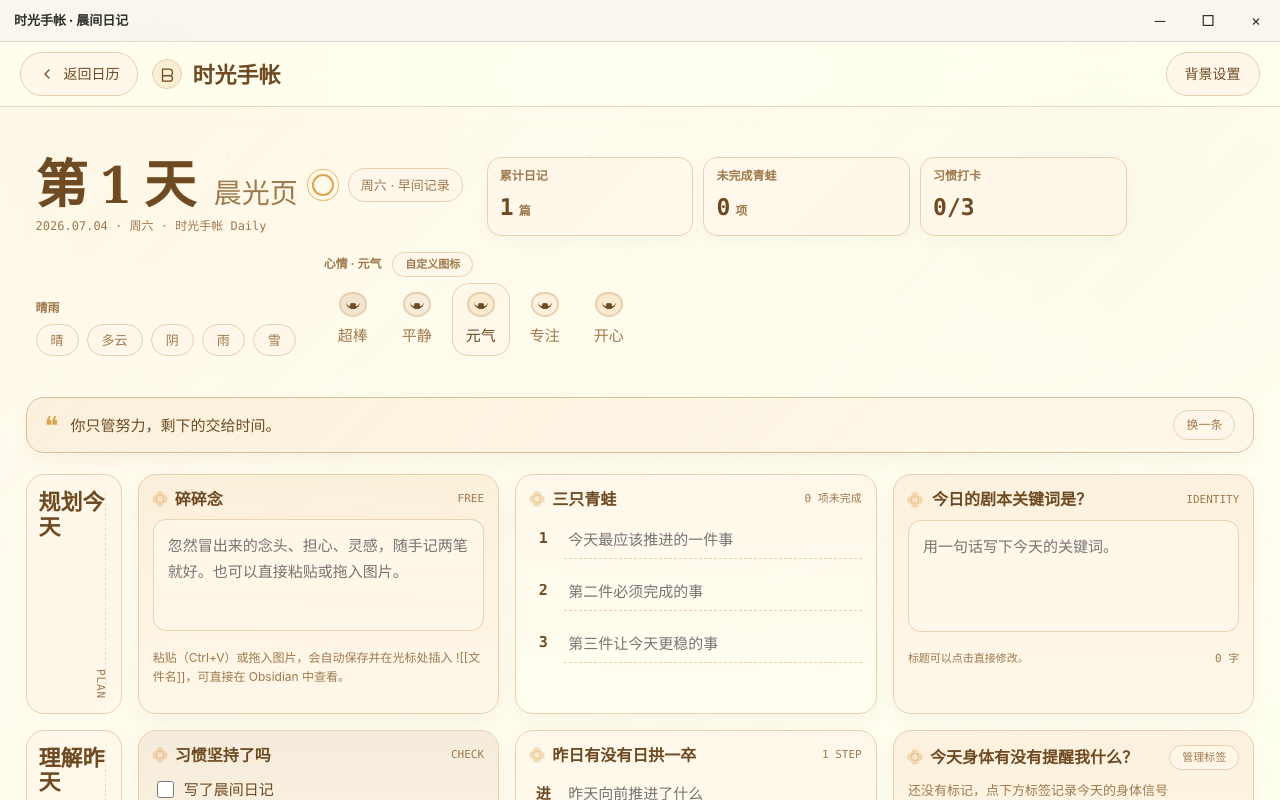
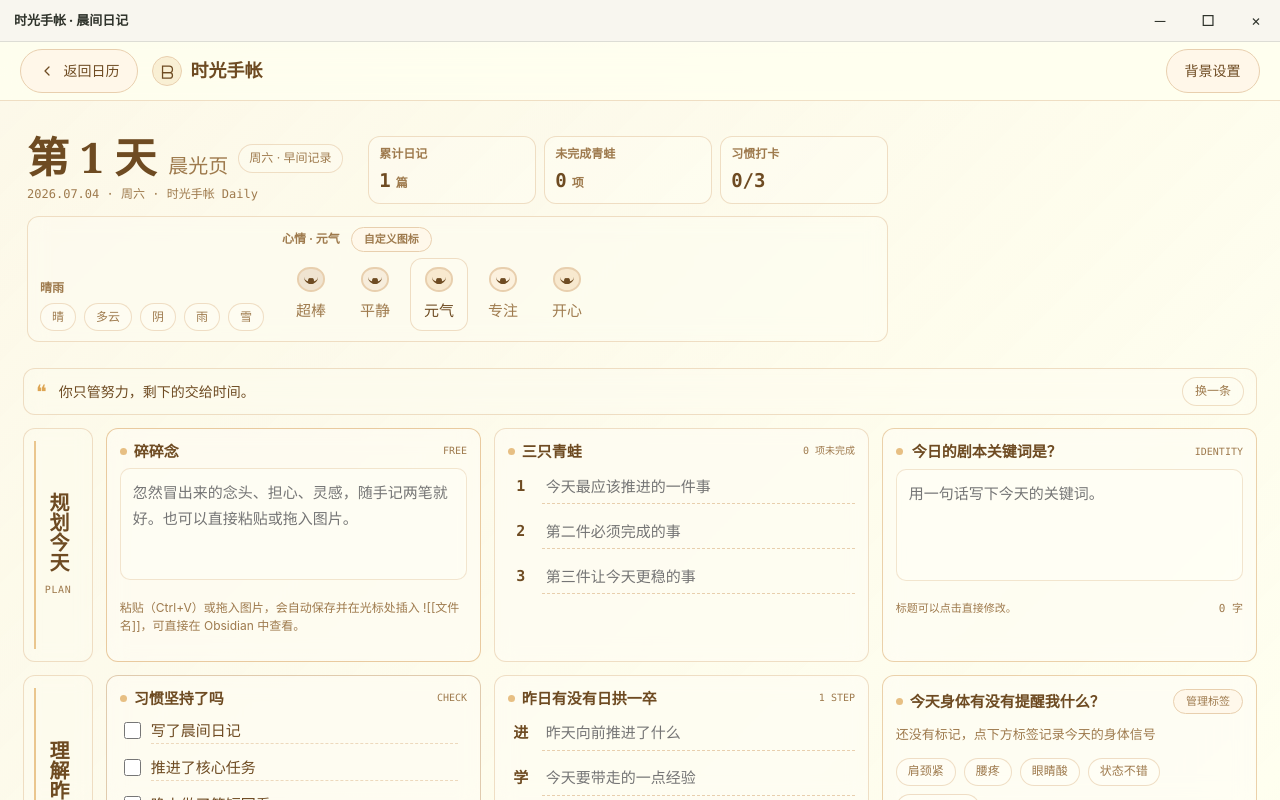
Before and after one commit to Raxcl/lifeOs, a website: page desktop/app/晨间日记页面.html in a window 1280 px wide. Drawn offline with Linux system fonts and the light colour scheme; no server answers.

Commit message:
Update 晨间日记页面.css

```diff
--- a/desktop/app/assets/晨间日记页面.css
+++ b/desktop/app/assets/晨间日记页面.css
@@ -6,29 +6,36 @@
       --border: oklch(86.7% 0.052 74.7);
       --accent: oklch(75.9% 0.119 74.7);
 
+      --glass: color-mix(in oklch, var(--surface) 48%, transparent);
+      --glass-strong: color-mix(in oklch, var(--surface) 64%, transparent);
+      --hairline: color-mix(in oklch, var(--border) 68%, transparent);
+      --glass-rgba: rgba(255, 253, 248, 0.28);
+      --glass-rgba-soft: rgba(255, 253, 248, 0.18);
+      --glass-rgba-strong: rgba(255, 253, 248, 0.42);
+      --line-rgba: rgba(126, 112, 86, 0.22);
       --accent-soft: color-mix(in oklch, var(--accent) 17%, transparent);
       --leaf: color-mix(in oklch, var(--fg) 34%, var(--border));
       --leaf-soft: color-mix(in oklch, var(--leaf) 16%, var(--surface));
       --rose-soft: color-mix(in oklch, var(--accent) 9%, var(--surface));
-      --paper-shadow: 0 24px 70px color-mix(in oklch, var(--fg) 12%, transparent);
+      --paper-shadow: 0 12px 38px color-mix(in oklch, var(--fg) 8%, transparent);
       --font-display: "LXGW WenKai", "Kaiti SC", "STKaiti", "Iowan Old Style", Georgia, serif;
       --font-body: "LXGW WenKai", "Kaiti SC", "Microsoft YaHei", -apple-system, BlinkMacSystemFont, system-ui, sans-serif;
       --font-mono: "SFMono-Regular", "Cascadia Mono", ui-monospace, Menlo, monospace;
-      --fs-h1: 52px;
-      --fs-h2: 24px;
+      --fs-h1: 42px;
+      --fs-h2: 20px;
       --fs-h3: 17px;
       --fs-body: 15px;
       --fs-meta: 12px;
-      --radius: 18px;
-      --radius-lg: 26px;
+      --radius: 12px;
+      --radius-lg: 18px;
       --container: 100%;
       --gutter: clamp(16px, 1.6vw, 32px);
-      --nav-h: 64px;
+      --nav-h: 58px;
       --page-pad-y: clamp(18px, 2.4vh, 34px);
       --shell-pad: clamp(26px, 2vw, 38px);
-      --row-gap: clamp(16px, 1.25vw, 22px);
-      --path-row-min: clamp(210px, 21vh, 280px);
-      --future-row-min: clamp(160px, 16vh, 220px);
+      --row-gap: clamp(12px, 1vw, 18px);
+      --path-row-min: clamp(190px, 19vh, 250px);
+      --future-row-min: clamp(150px, 15vh, 205px);
     }
 
     * {
@@ -46,10 +53,7 @@
       height: 100%;
       margin: 0;
       overflow: hidden;
-      background:
-        radial-gradient(circle at 12% 8%, color-mix(in oklch, var(--accent) 14%, transparent), transparent 28%),
-        radial-gradient(circle at 86% 18%, color-mix(in oklch, var(--leaf) 10%, transparent), transparent 25%),
-        var(--bg);
+      background: linear-gradient(135deg, color-mix(in oklch, var(--bg) 94%, var(--leaf) 6%), var(--bg));
       color: var(--fg);
       font-family: var(--font-body);
       font-size: var(--fs-body);
@@ -183,14 +187,14 @@
       position: sticky;
       top: 0;
       z-index: 30;
-      background: color-mix(in oklch, var(--bg) 82%, transparent);
-      border-bottom: 1px solid color-mix(in oklch, var(--border) 82%, transparent);
-      backdrop-filter: blur(16px);
+      background: color-mix(in oklch, var(--bg) 78%, transparent);
+      border-bottom: 1px solid var(--hairline);
+      backdrop-filter: blur(18px);
     }
 
     body.has-wallpaper .topnav {
-      background: color-mix(in oklch, var(--surface) 56%, transparent);
-      border-bottom-color: color-mix(in oklch, var(--border) 58%, transparent);
+      background: rgba(255, 253, 248, 0.20);
+      border-bottom-color: color-mix(in oklch, var(--border) 46%, transparent);
     }
 
     .topnav-inner {
@@ -219,7 +223,7 @@
 
     .nav-back {
       flex: 0 0 auto;
-      padding-inline: 14px 16px;
+      padding-inline: 12px 14px;
       white-space: nowrap;
     }
 
@@ -231,9 +235,9 @@
     .logo {
       display: inline-flex;
       align-items: center;
-      gap: 10px;
+      gap: 8px;
       font-family: var(--font-display);
-      font-size: 22px;
+      font-size: 18px;
       font-weight: 700;
     }
 
@@ -331,6 +335,7 @@
     }
 
     .cloud-line {
+      display: none;
       position: absolute;
       left: 50%;
       top: 18px;
@@ -355,17 +360,16 @@
       min-height: 100%;
       display: flex;
       flex-direction: column;
-      padding: clamp(20px, 2vw, 34px);
+      padding: clamp(16px, 1.8vw, 28px);
       border: 0;
       border-radius: 0;
-      background:
-        linear-gradient(135deg, color-mix(in oklch, var(--surface) 72%, transparent), color-mix(in oklch, var(--bg) 62%, transparent));
+      background: linear-gradient(135deg, color-mix(in oklch, var(--surface) 44%, transparent), color-mix(in oklch, var(--bg) 30%, transparent));
       box-shadow: none;
       overflow: visible;
     }
 
     body.has-wallpaper .journal-shell {
-      background: color-mix(in oklch, var(--surface) 28%, transparent);
+      background: rgba(255, 253, 248, 0.08);
       box-shadow: none;
     }
 
@@ -391,14 +395,14 @@
       position: relative;
       z-index: 2;
       flex-shrink: 0;
-      min-height: clamp(220px, 18vw, 260px);
-      display: grid;
-      grid-template-columns: minmax(360px, max-content) minmax(420px, 640px);
+      min-height: auto;
+      display: grid;
+      grid-template-columns: minmax(280px, max-content) minmax(360px, 520px);
       grid-template-rows: auto auto auto;
-      column-gap: 24px;
-      align-items: end;
-      margin-bottom: clamp(18px, 2vw, 30px);
-      padding: 24px 10px 16px 10px;
+      column-gap: clamp(18px, 2vw, 32px);
+      align-items: center;
+      margin-bottom: clamp(12px, 1.4vw, 20px);
+      padding: 12px 4px 8px;
     }
 
     .masthead .day-row {
@@ -421,9 +425,18 @@
       grid-row: 4;
       display: flex;
       flex-wrap: wrap;
-      gap: 14px 28px;
+      gap: 10px 18px;
       align-items: end;
-      margin-top: 16px;
+      margin-top: 12px;
+      padding: 10px 12px;
+      border: 1px solid var(--hairline);
+      border-radius: var(--radius);
+      background: var(--glass-rgba);
+      backdrop-filter: blur(10px);
+    }
+
+    body.has-wallpaper .masthead .masthead-controls {
+      background: var(--glass-rgba-soft);
     }
 
     .wallpaper-menu {
@@ -542,13 +555,13 @@
     .tag-btn {
       display: inline-flex;
       align-items: center;
-      min-height: 32px;
-      padding: 4px 14px;
-      border: 1px solid var(--border);
+      min-height: 28px;
+      padding: 3px 11px;
+      border: 1px solid var(--hairline);
       border-radius: 999px;
-      background: color-mix(in oklch, var(--surface) 82%, transparent);
-      color: var(--muted);
-      font-size: 13px;
+      background: rgba(255, 253, 248, 0.20);
+      color: var(--muted);
+      font-size: 12px;
       transition: background 140ms ease, color 140ms ease, border-color 140ms ease;
     }
 
@@ -558,9 +571,9 @@
     }
 
     .tag-btn.is-active {
-      background: var(--accent);
-      border-color: color-mix(in oklch, var(--accent) 84%, var(--fg));
-      color: var(--surface);
+      background: color-mix(in oklch, var(--accent) 18%, transparent);
+      border-color: color-mix(in oklch, var(--accent) 62%, transparent);
+      color: var(--fg);
     }
 
     .journal-image-list {
@@ -683,18 +696,18 @@
       display: flex;
       align-items: center;
       flex-wrap: wrap;
-      gap: 14px;
+      gap: 10px;
     }
 
     .day-title {
       display: flex;
       align-items: baseline;
-      gap: 18px;
+      gap: 12px;
     }
 
     .day-title small {
       font-family: var(--font-display);
-      font-size: 28px;
+      font-size: 20px;
       color: var(--muted);
     }
 
@@ -703,21 +716,18 @@
       display: inline-flex;
       align-items: center;
       gap: 8px;
-      min-height: 34px;
-      padding: 6px 12px;
-      border: 1px solid var(--border);
+      min-height: 28px;
+      padding: 4px 10px;
+      border: 1px solid var(--hairline);
       border-radius: 999px;
-      background: color-mix(in oklch, var(--surface) 80%, transparent);
-      color: var(--muted);
-      font-size: 13px;
+      background: rgba(255, 253, 248, 0.22);
+      color: var(--muted);
+      font-size: 12px;
     }
 
     .sun-mark {
+      display: none;
       position: relative;
-      width: 22px;
-      height: 22px;
-      border: 2px solid var(--accent);
-      border-radius: 50%;
     }
 
     .sun-mark::before,
@@ -743,7 +753,7 @@
     }
 
     .meta-line {
-      margin: 3px 0 0;
+      margin: 2px 0 0;
       color: var(--muted);
       font-family: var(--font-mono);
       font-size: var(--fs-meta);
@@ -754,24 +764,24 @@
       display: grid;
       grid-column: 2;
       grid-row: 1 / span 3;
-      align-self: end;
-      grid-template-columns: repeat(3, minmax(118px, 1fr));
-      gap: 10px;
+      align-self: center;
+      grid-template-columns: repeat(3, minmax(96px, 1fr));
+      gap: 8px;
       margin-top: 0;
-      max-width: 640px;
+      max-width: 520px;
     }
 
     .metric {
-      min-height: 62px;
-      padding: 9px 12px;
-      border: 1px solid var(--border);
-      border-radius: 14px;
-      background: color-mix(in oklch, var(--surface) 86%, transparent);
-      box-shadow: 0 6px 14px color-mix(in oklch, var(--fg) 4%, transparent);
+      min-height: 52px;
+      padding: 8px 10px;
+      border: 1px solid var(--hairline);
+      border-radius: var(--radius);
+      background: var(--glass-rgba);
+      box-shadow: none;
     }
 
     body.has-wallpaper .metric {
-      background: color-mix(in oklch, var(--surface) 48%, transparent);
+      background: var(--glass-rgba-soft);
       box-shadow: none;
     }
 
@@ -785,10 +795,10 @@
       display: flex;
       align-items: baseline;
       gap: 5px;
-      margin-top: 4px;
+      margin-top: 2px;
       color: var(--fg);
       font-family: var(--font-mono);
-      font-size: 23px;
+      font-size: 19px;
       font-weight: 800;
       font-variant-numeric: tabular-nums;
     }
@@ -847,7 +857,7 @@
 
     .path-row {
       display: grid;
-      grid-template-columns: clamp(96px, 6.6vw, 124px) minmax(0, 1fr);
+      grid-template-columns: clamp(70px, 5vw, 88px) minmax(0, 1fr);
       gap: var(--row-gap);
       align-items: stretch;
       min-height: var(--path-row-min);
@@ -861,42 +871,44 @@
       position: relative;
       display: flex;
       flex-direction: column;
-      justify-content: space-between;
+      justify-content: center;
+      align-items: center;
+      gap: 10px;
       min-height: 100%;
-      padding: 14px 12px;
-      border: 1px solid var(--border);
+      padding: 12px 8px;
+      border: 1px solid var(--hairline);
       border-radius: var(--radius);
-      background: color-mix(in oklch, var(--surface) 72%, transparent);
-      color: var(--fg);
+      background: var(--glass-rgba-soft);
+      color: var(--fg);
+      backdrop-filter: blur(8px);
     }
 
     body.has-wallpaper .path-label {
-      background: color-mix(in oklch, var(--surface) 42%, transparent);
+      background: rgba(255, 253, 248, 0.14);
     }
 
     .path-label::after {
       content: "";
       position: absolute;
-      right: 15px;
-      top: 18px;
-      bottom: 18px;
-      border-right: 1px dashed color-mix(in oklch, var(--border) 76%, transparent);
+      inset: 12px auto 12px 10px;
+      border-left: 2px solid color-mix(in oklch, var(--accent) 62%, transparent);
     }
 
     .path-label strong {
       max-width: 4em;
       font-family: var(--font-display);
-      font-size: 22px;
-      line-height: 1.12;
+      font-size: 20px;
+      line-height: 1.1;
       letter-spacing: 0;
+      writing-mode: vertical-rl;
     }
 
     .path-label span {
       color: var(--muted);
       font-family: var(--font-mono);
-      font-size: 11px;
-      writing-mode: vertical-rl;
-      letter-spacing: 0.08em;
+      font-size: 10px;
+      writing-mode: initial;
+      letter-spacing: 0.06em;
       text-transform: uppercase;
     }
 
@@ -985,12 +997,12 @@
     .journal-panel {
       position: relative;
       min-height: 144px;
-      padding: clamp(14px, 1.1vw, 20px);
-      border: 1px solid var(--border);
+      padding: clamp(13px, 1vw, 18px);
+      border: 1px solid var(--hairline);
       border-radius: var(--radius);
-      background:
-        linear-gradient(180deg, color-mix(in oklch, var(--surface) 92%, transparent), color-mix(in oklch, var(--bg) 86%, transparent));
-      box-shadow: 0 8px 18px color-mix(in oklch, var(--fg) 5%, transparent);
+      background: var(--glass-rgba-strong);
+      box-shadow: none;
+      backdrop-filter: blur(10px);
       overflow: auto;
       scrollbar-width: thin;
     }
@@ -999,7 +1011,7 @@
     body.has-wallpaper .journal-panel.soft-green,
     body.has-wallpaper .journal-panel.soft-rose,
     body.has-wallpaper .journal-panel.soft-gold {
-      background: color-mix(in oklch, var(--surface) 46%, transparent);
+      background: rgba(255, 253, 248, 0.26);
       box-shadow: none;
     }
 
@@ -1008,18 +1020,15 @@
     }
 
     .journal-panel.soft-green {
-      background:
-        linear-gradient(180deg, color-mix(in oklch, var(--leaf-soft) 82%, var(--surface)), var(--surface));
+      border-color: color-mix(in oklch, var(--leaf) 30%, var(--hairline));
     }
 
     .journal-panel.soft-rose {
-      background:
-        linear-gradient(180deg, color-mix(in oklch, var(--rose-soft) 84%, var(--surface)), var(--surface));
+      border-color: color-mix(in oklch, var(--accent) 24%, var(--hairline));
     }
 
     .journal-panel.soft-gold {
-      background:
-        linear-gradient(180deg, color-mix(in oklch, var(--accent-soft) 72%, var(--surface)), var(--surface));
+      border-color: color-mix(in oklch, var(--accent) 34%, var(--hairline));
     }
 
     .panel-title {
@@ -1027,42 +1036,38 @@
       align-items: center;
       justify-content: space-between;
       gap: 10px;
-      margin-bottom: 10px;
+      margin-bottom: 8px;
     }
 
     .panel-title h2,
     .panel-title h3 {
       display: inline-flex;
       align-items: center;
-      gap: 8px;
-      color: var(--fg);
-      font-size: 16px;
+      gap: 7px;
+      color: var(--fg);
+      font-size: 15px;
     }
 
     .flower-dot {
-      width: 14px;
-      height: 14px;
+      width: 7px;
+      height: 7px;
       flex: 0 0 auto;
       border-radius: 50%;
-      background: var(--accent-soft);
-      border: 1px solid var(--accent);
-      box-shadow:
-        7px 0 0 color-mix(in oklch, var(--accent) 34%, transparent),
-        -7px 0 0 color-mix(in oklch, var(--accent) 34%, transparent),
-        0 7px 0 color-mix(in oklch, var(--accent) 34%, transparent),
-        0 -7px 0 color-mix(in oklch, var(--accent) 34%, transparent);
-      transform: scale(0.55);
+      background: color-mix(in oklch, var(--accent) 70%, var(--surface));
+      border: 0;
+      box-shadow: none;
+      transform: none;
     }
 
     .panel-action {
       color: var(--muted);
       font-family: var(--font-mono);
-      font-size: 11px;
+      font-size: 10px;
     }
 
     .field-list {
       display: grid;
-      gap: 12px;
+      gap: 9px;
     }
 
     .line-field {
@@ -1081,13 +1086,13 @@
 
     .write-line {
       width: 100%;
-      min-height: 40px;
+      min-height: 36px;
       border: 0;
       border-bottom: 1px dashed var(--border);
       background: transparent;
       color: var(--fg);
       outline: 0;
-      padding: 7px 4px 4px;
+      padding: 6px 4px 3px;
       font: inherit;
       line-height: 1.6;
       resize: none;
@@ -1103,16 +1108,16 @@
     }
 
     .annual-add {
-      margin-top: 12px;
+      margin-top: 10px;
       width: 100%;
-      min-height: 40px;
+      min-height: 36px;
       display: inline-flex;
       align-items: center;
       justify-content: center;
       gap: 6px;
-      border: 1px dashed var(--border);
-      border-radius: 12px;
-      background: color-mix(in oklch, var(--surface) 70%, transparent);
+      border: 1px dashed var(--hairline);
+      border-radius: 10px;
+      background: var(--glass-rgba-soft);
       color: var(--muted);
       font-size: 13px;
       transition: color 140ms ease, border-color 140ms ease;
@@ -1125,11 +1130,11 @@
 
     .textarea {
       width: 100%;
-      min-height: 118px;
-      padding: 13px 14px;
-      border: 1px solid color-mix(in oklch, var(--border) 86%, transparent);
-      border-radius: 13px;
-      background: color-mix(in oklch, var(--surface) 86%, transparent);
+      min-height: 104px;
+      padding: 11px 12px;
+      border: 1px solid color-mix(in oklch, var(--border) 54%, transparent);
+      border-radius: 10px;
+      background: rgba(255, 253, 248, 0.30);
       color: var(--fg);
       line-height: 1.7;
       outline: 0;
@@ -1140,12 +1145,12 @@
     body.has-wallpaper .textarea,
     body.has-wallpaper .mini-input,
     body.has-wallpaper .write-line {
-      background: color-mix(in oklch, var(--surface) 40%, transparent);
+      background: rgba(255, 253, 248, 0.20);
     }
 
     .textarea:focus {
       border-color: var(--accent);
-      box-shadow: 0 0 0 4px var(--accent-soft);
+      box-shadow: 0 0 0 3px color-mix(in oklch, var(--accent) 18%, transparent);
     }
 
     .mood-grid {
@@ -1155,12 +1160,12 @@
     }
 
     .mood-btn {
-      min-height: 52px;
+      min-height: 46px;
       display: grid;
       place-items: center;
       gap: 7px;
       border: 1px solid transparent;
-      border-radius: 16px;
+      border-radius: 12px;
       background: transparent;
       color: var(--muted);
       padding: 8px 4px;
@@ -1168,8 +1173,8 @@
 
     .mood-btn:hover,
     .mood-btn.is-active {
-      border-color: var(--border);
-      background: color-mix(in oklch, var(--surface) 72%, transparent);
+      border-color: var(--hairline);
+      background: rgba(255, 253, 248, 0.18);
       color: var(--fg);
     }
 
@@ -1352,13 +1357,12 @@
     .debt-block {
       display: grid;
       gap: 8px;
-      margin-top: 14px;
-      padding: 10px;
-      border: 1px solid color-mix(in oklch, var(--border) 78%, transparent);
-      border-radius: 16px;
-      background:
-        linear-gradient(180deg, color-mix(in oklch, var(--surface) 94%, var(--leaf) 6%), var(--surface));
-      box-shadow: inset 0 1px 0 color-mix(in oklch, #fff 82%, transparent);
+      margin-top: 10px;
+      padding: 0;
+      border: 0;
+      border-radius: 0;
+      background: transparent;
+      box-shadow: none;
     }
 
     .todo-database {
@@ -1384,9 +1388,9 @@
       align-items: center;
       gap: 5px;
       padding: 2px 7px;
-      border: 1px solid color-mix(in oklch, var(--border) 76%, transparent);
+      border: 1px solid var(--hairline);
       border-radius: 999px;
-      background: color-mix(in oklch, var(--surface) 88%, var(--leaf) 12%);
+      background: rgba(255, 253, 248, 0.18);
       color: color-mix(in oklch, var(--leaf) 78%, var(--fg));
       font-family: var(--font-mono);
       font-size: 10px;
@@ -1402,9 +1406,9 @@
       margin: 0;
       padding: 0;
       overflow: hidden;
-      border: 1px solid color-mix(in oklch, var(--border) 82%, transparent);
-      border-radius: 12px;
-      background: color-mix(in oklch, var(--surface) 96%, var(--paper) 4%);
+      border: 1px solid var(--hairline);
+      border-radius: 10px;
+      background: var(--glass-rgba-soft);
       list-style: none;
     }
 
@@ -1414,10 +1418,10 @@
       grid-template-columns: 20px minmax(0, 1fr) auto;
       align-items: center;
       gap: 9px;
-      min-height: 36px;
-      padding: 7px 8px;
-      color: var(--fg);
-      border-bottom: 1px solid color-mix(in oklch, var(--border) 76%, transparent);
+      min-height: 34px;
+      padding: 6px 8px;
+      color: var(--fg);
+      border-bottom: 1px solid var(--hairline);
     }
 
     .todo-item {
@@ -1580,17 +1584,17 @@
       display: flex;
       align-items: center;
       gap: 12px;
-      margin-bottom: clamp(14px, 1.6vw, 22px);
-      padding: 12px 18px;
-      border: 1px solid color-mix(in oklch, var(--border) 88%, var(--fg));
+      margin-bottom: clamp(10px, 1vw, 16px);
+      padding: 8px 12px;
+      border: 1px solid var(--hairline);
       border-radius: var(--radius);
-      background:
-        linear-gradient(135deg, color-mix(in oklch, var(--accent-soft) 60%, var(--surface)), color-mix(in oklch, var(--surface) 92%, transparent));
-      box-shadow: 0 8px 18px color-mix(in oklch, var(--fg) 5%, transparent);
+      background: var(--glass-rgba-soft);
+      box-shadow: none;
+      backdrop-filter: blur(10px);
     }
 
     body.has-wallpaper .hitokoto-banner {
-      background: color-mix(in oklch, var(--surface) 42%, transparent);
+      background: rgba(255, 253, 248, 0.14);
       box-shadow: none;
     }
 
@@ -1598,7 +1602,7 @@
       flex: 0 0 auto;
       color: var(--accent);
       font-family: var(--font-display);
-      font-size: 26px;
+      font-size: 20px;
       line-height: 1;
     }
 
@@ -1607,17 +1611,17 @@
       min-width: 0;
       color: var(--fg);
       font-family: var(--font-display);
-      font-size: 15px;
+      font-size: 14px;
       line-height: 1.5;
     }
 
     .hitokoto-refresh {
       flex: 0 0 auto;
-      min-height: 30px;
+      min-height: 28px;
       padding: 4px 12px;
-      border: 1px solid var(--border);
+      border: 1px solid var(--hairline);
       border-radius: 999px;
-      background: color-mix(in oklch, var(--surface) 86%, transparent);
+      background: rgba(255, 253, 248, 0.18);
       color: var(--muted);
       font-size: 12px;
       transition: color 140ms ease, border-color 140ms ease;
@@ -1681,17 +1685,17 @@
     .tag-summary .tag-chip {
       display: inline-flex;
       align-items: center;
-      padding: 4px 12px;
+      padding: 3px 10px;
       border-radius: 999px;
-      background: color-mix(in oklch, var(--accent) 16%, var(--surface));
-      border: 1px solid color-mix(in oklch, var(--accent) 26%, var(--border));
-      color: var(--fg);
-      font-size: 13px;
+      background: color-mix(in oklch, var(--accent) 12%, transparent);
+      border: 1px solid color-mix(in oklch, var(--accent) 22%, var(--hairline));
+      color: var(--fg);
+      font-size: 12px;
     }
 
     .tag-summary .tag-chip-note {
-      background: color-mix(in oklch, var(--surface) 90%, transparent);
-      border-color: var(--border);
+      background: rgba(255, 253, 248, 0.16);
+      border-color: var(--hairline);
       color: var(--muted);
     }
 
@@ -1715,7 +1719,7 @@
 
       .journal-shell {
         height: auto;
-        min-height: calc(100vh - var(--nav-h) - var(--page-pad-y) * 2);
+        min-height: 100%;
       }
 
       .masthead {
@@ -1753,6 +1757,7 @@
 
       .path-label strong {
         max-width: none;
+        writing-mode: initial;
       }
 
       .path-label span {
```
